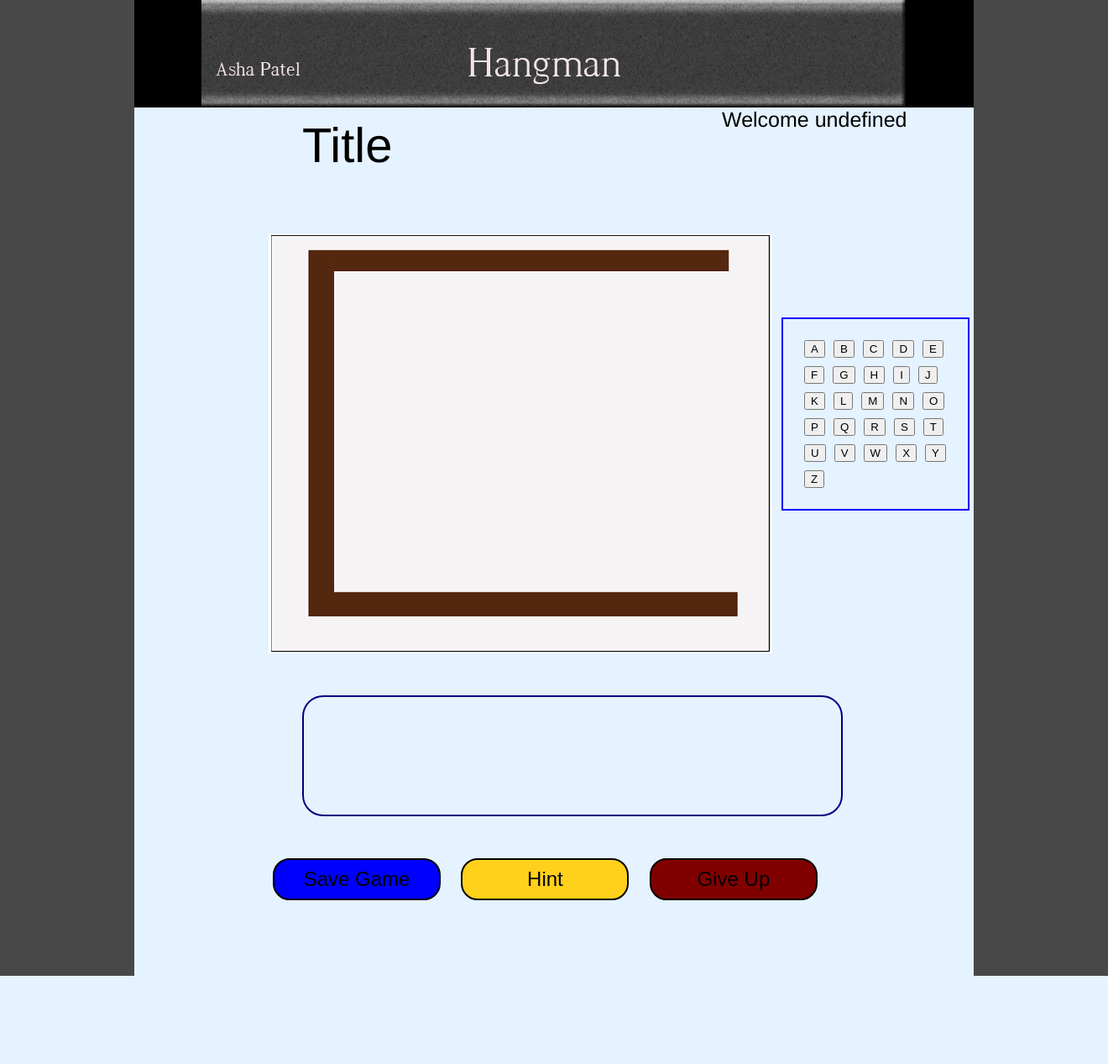
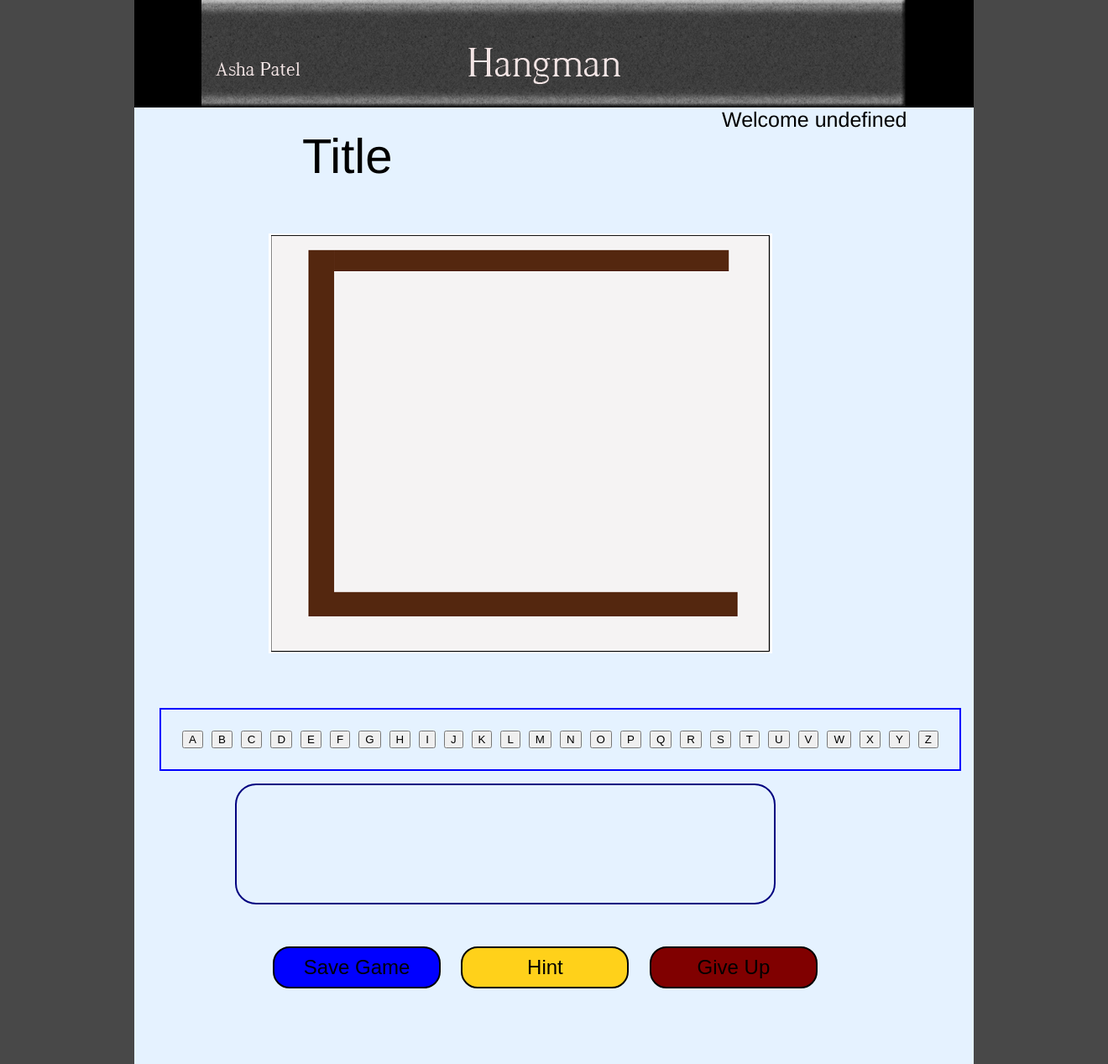
Before and after one commit to patelas7/mi349fall2015, a PHP site: page /game.html in a window 1320 px wide. Shown: the whole page at 84% size. Before the commit the page ends 1162 px from the top, so only its background shows below. Run offline with PHP 8.4, Linux system fonts and the light colour scheme; some libraries are stand-ins or nearby versions.

Commit message:
changes to game
game changes

```diff
--- a/Final/FinalProject/home.css
+++ b/Final/FinalProject/home.css
@@ -160,7 +160,7 @@ label{
 .canvas {
 	float:left;
 	overflow: hidden;
-	width: 60%;
+	width: 100%;
 	height: 500px;
   margin-top: 150px;
   margin-left: 160px;
@@ -173,10 +173,9 @@ label{
 .alphabet{
 	float:right;
 	overflow: hidden;
-  width: 180px;
-  min-height:70px;
-	margin-right: 5px;
-	margin-top: 250px;
+  min-width: 160px;
+  height:100%;;
+	margin: 15px;
   border: 2px solid blue;
   padding: 20px;
 }
@@ -187,11 +186,11 @@ label{
 
 .wordSolve{
 	clear: both;
-	margin-left:200px;
-	margin-top: 150px;
+	margin-left: 120px;
+	margin-right: 20px;
 	border-radius: 25px;
 	border: 2px solid navy;
-	width: 600px;
+	max-width: 600px;
 	min-height: 100px;
 	letter-spacing: 10px;
 	font-size: 35px;
@@ -338,6 +337,9 @@ p.userPG{
 	.startNewForm{
 		margin-left: 100px;
 	}
+	.canvas{
+		background-image: url(hangman-images/MinScreen/canvasMin.png);
+	}
 
 }
 @media screen and (max-width:410px){
@@ -376,5 +378,9 @@ p.userPG{
 		width: 400px;
 		padding-left: 20px;
 	}
+	.canvas{
+		margin-left: 0px;
+		background-image: url(hangman-images/MinScreen/canvasMin.png);
+	}
 
 }
```
Also changed, not shown: Final/FinalProject/hangman-images/MinScreen/bodyMin.png (added), Final/FinalProject/hangman-images/MinScreen/canvasMin.png (added), Final/FinalProject/hangman-images/MinScreen/headMin.png (added), Final/FinalProject/hangman-images/MinScreen/left-eye-min.png (added), Final/FinalProject/hangman-images/MinScreen/left-hand-min.png (added), Final/FinalProject/hangman-images/MinScreen/left-leg-min.png (added), Final/FinalProject/hangman-images/MinScreen/mouthMin.png (added), Final/FinalProject/hangman-images/MinScreen/nooseMin.png (added), Final/FinalProject/hangman-images/MinScreen/right-eye-min.png (added), Final/FinalProject/hangman-images/MinScreen/right-hand-min.png (added), Final/FinalProject/hangman-images/MinScreen/right-leg-min.png (added).
